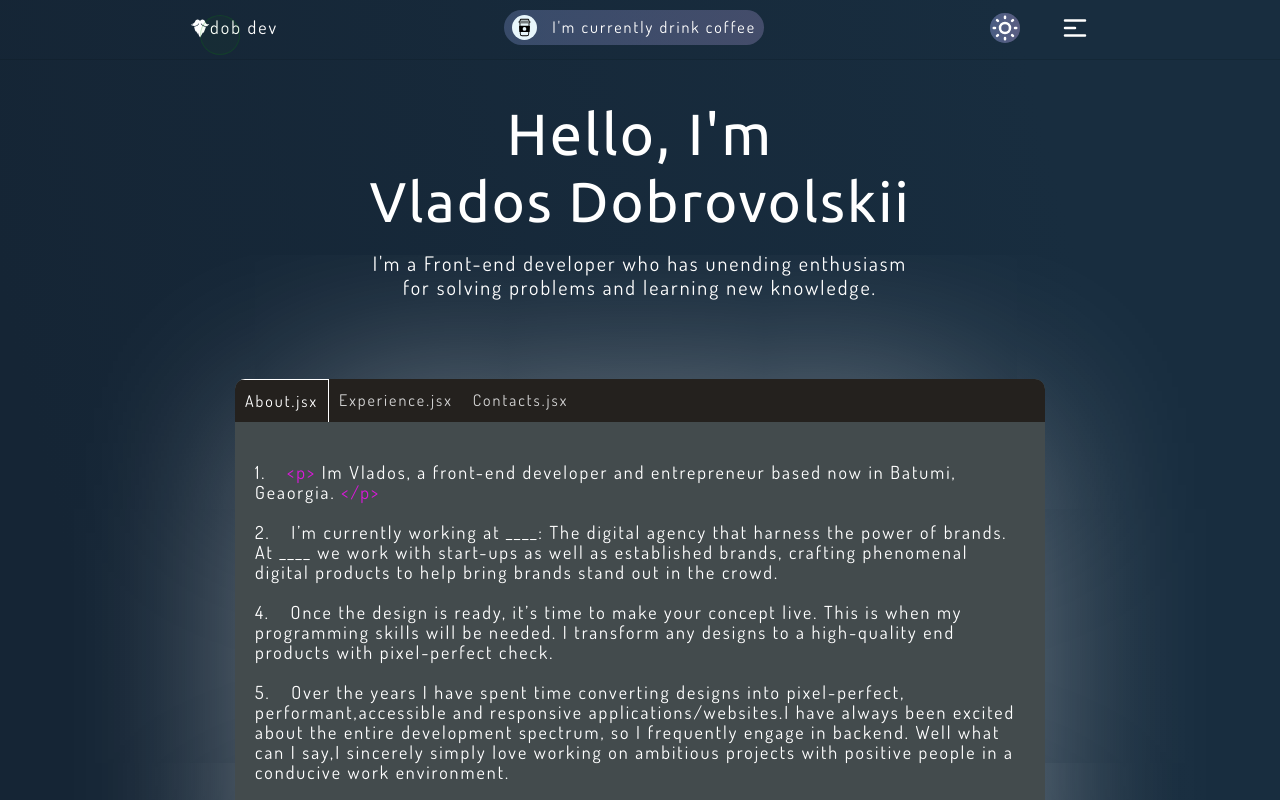
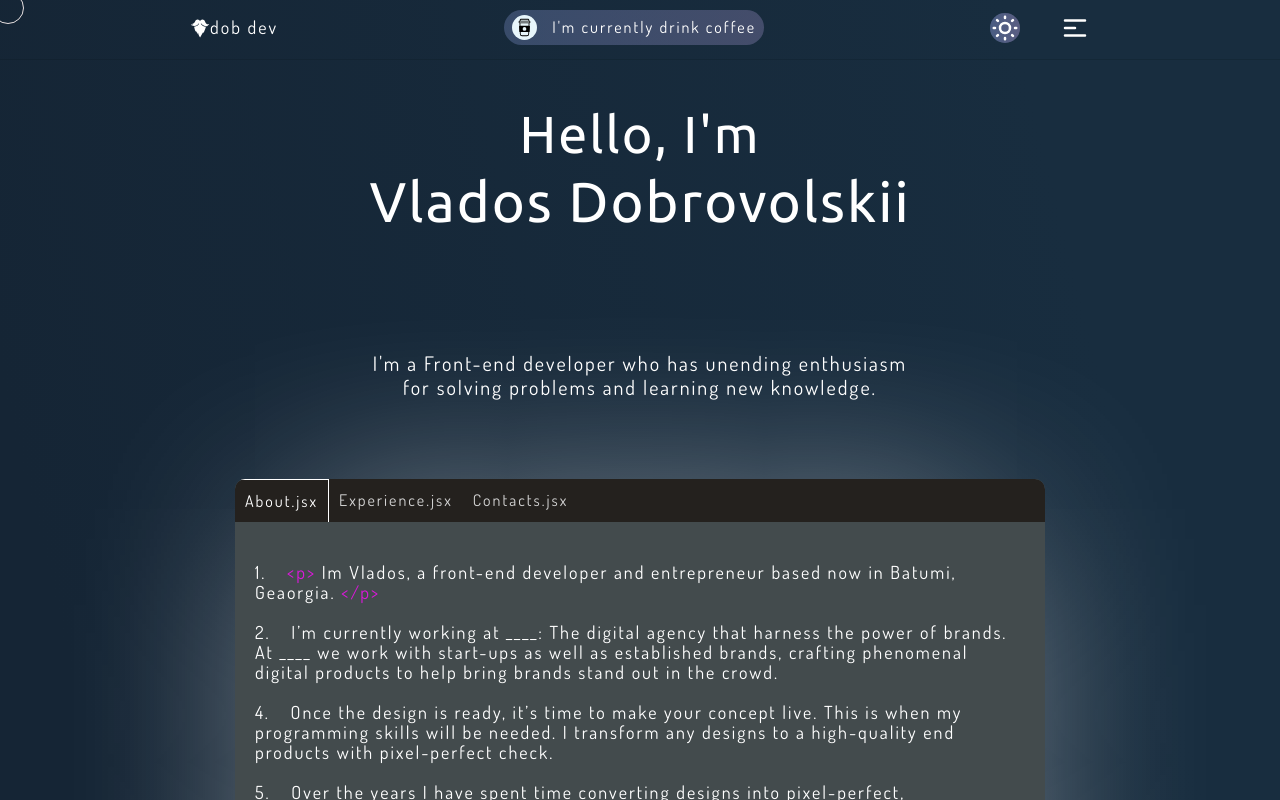
Before and after one commit to dobrovolskyv/my_portfolio, a React (Create React App) app: page / in a window 1280 px wide. Shown: the top 800 px of the page. Built offline with nearby package versions, Linux system fonts and the light colour scheme.

Commit message:
add cursor style

```diff
--- a/package.json
+++ b/package.json
@@ -6,6 +6,7 @@
     "@testing-library/jest-dom": "^5.16.5",
     "@testing-library/react": "^13.4.0",
     "@testing-library/user-event": "^13.5.0",
+    "framer-motion": "^10.0.0",
     "gsap": "^3.11.4",
     "react": "^18.2.0",
     "react-dom": "^18.2.0",
--- a/src/App.js
+++ b/src/App.js
@@ -1,4 +1,6 @@
+import { useState, useEffect } from "react";
 import {Link, Routes, Route} from "react-router-dom"
+import {motion} from "framer-motion"
 import "./index.scss"
 import HomeScreen from './pages/Home/Home';
 import Experience from "./pages/Experience/Experience";
@@ -14,13 +16,55 @@ import Footer from "./components/Footer/Footer";
 
 function App() {
 
+  const [mousePosition, setMousePosition] = useState({
+    x: 0,
+    y: 0
+  })
+  const [cursorVariant, setCursorVarivant] =useState('default')
+
+  useEffect(()=>{
+    const mouseMove = e =>{
+      setMousePosition({
+        x: e.clientX ,
+        y: e.clientY ,
+
+      })
+
+    }
+
+    window.addEventListener('mousemove', mouseMove);
+
+    return ()=>{
+      window.removeEventListener('mousemove', mouseMove)
+    }
+  },[])
+
+  const variants= {
+    default:{
+      x: mousePosition.x- 8,
+      y: mousePosition.y- 8,
+
+    },
+    text:{
+      width: 40,
+      height: 40,
+      x: mousePosition.x - 20,
+      y: mousePosition.y - 20,
+      backgroundColor: 'rgb(232, 225, 225)',
+      mixBlendMode: 'difference' ,
+
+    }
+  }
+  const textEnter=()=> setCursorVarivant('text')
+  const textLeave=()=> setCursorVarivant('default')
 
   return (
     <div className="container">
-      <div id="aura"></div>
-      <div id="cursor"></div>
+     <motion.div id='cursor' variants={variants} animate={cursorVariant}/>
       <NavBar className="nav"/>
-      <Header/>
+
+      <Header textEnter={textEnter} textLeave={textLeave}/>
+
       <Routes>
           <Route path='/' element={<HomeScreen/>}/>
           <Route path='/experience' element={<Experience/>}/>
--- a/src/components/Header/Header.jsx
+++ b/src/components/Header/Header.jsx
@@ -1,5 +1,5 @@
 import React, { useState } from 'react'
-import { Link, Outlet } from 'react-router-dom'
+import { Link,  } from 'react-router-dom'
 import s from "./Header.module.scss"
 
 import Contacts from '../Contacts/Contacts.jsx'
@@ -8,7 +8,7 @@ import About from '../About/About';
 
 
 
-function Header() {
+function Header({textEnter, textLeave}) {
 
   const [toggleState, setToggleState] = useState(1);
 
@@ -16,12 +16,15 @@ function Header() {
     setToggleState(index)
   }
 
+
   return (
     <div className={s.header_container}>
 
       <div className={s.info__present}>
-        <p className={s.undertitle}>Hello, I'm</p>
-        <h1 className={s.title}> Vlados Dobrovolskii</h1>
+
+        <p  onMouseEnter={textEnter} onMouseLeave={textLeave} className={s.undertitle}>Hello, I'm</p>
+        <h1 onMouseEnter={textEnter} onMouseLeave={textLeave} className={s.title}> Vlados Dobrovolskii</h1>
+
         <p className={s.subtitle}>I'm a Front-end developer who has unending enthusiasm for solving problems and learning new knowledge.</p>
       </div>
       <div className={s.tabs_wrapper}>
--- a/src/components/Header/Header.module.scss
+++ b/src/components/Header/Header.module.scss
@@ -20,11 +20,9 @@
 .undertitle{
     font-family: 'Ubuntu', sans-serif;
     font-weight: 400;
-    font-size: 56px;
+    font-size: 52px;
     line-height: 58px;
-    font-size: 58px;
     color: var(#{--text-color-default});
-
 }
 .title {
     font-family: 'Ubuntu', sans-serif;
--- a/src/index.scss
+++ b/src/index.scss
@@ -29,11 +29,12 @@ $text-color-default: var(--text-color-dark);
   box-sizing: border-box;
   margin: 0;
   padding: 0;
+  // cursor: none;
 }
 a{
   text-decoration: none;
   color: inherit;
-  cursor: pointer;
+
 }
 
 ul,li{
@@ -79,33 +80,43 @@ body{
 }
 }
 
-
-#cursor,
-#aura{
- position: absolute;
- border-radius: 100%;
- transition: .5s cubic-bezier(.75, -1.27,.3, 2.33) transform, .2s cubic-bezier(.75, -1.27,.3, 2.33) opacity;
- user-select: none;
- pointer-events: none;
- z-index: 100000;
+h1{
+  font-size: 56px;
+  text-align: center;
+  margin: 100px 0 ;
+  display: inline-block;
+}
+#cursor{
+  // background-color: rgb(232, 225, 225);
+  height: 32px;
+  width: 32px;
+  border-radius: 50%;
+  position: fixed;
+  top: 0;
+  left: 0;
+  pointer-events: none;
+  z-index: 1000;
+  transition: all 0.2s linear;
+  border: 1px solid rgb(232, 225, 225);
 }
 
-#aura{
-  width: 40px;
-  height: 40px;
-  border: 1px solid rgba(green, 0.2);
-  background-color:rgba(95, 246, 14, 0.027);
-  transform: translate(10px, 5px);}
-  aura.active{
-      border: 1.2px solid rgba(0, 128, 0, 0.2);
-      transform: scale(1.3)
-  }
+
+// #aura{
+//   width: 40px;
+//   height: 40px;
+//   border: 1px solid rgba(green, 0.2);
+//   background-color:rgba(95, 246, 14, 0.027);
+//   transform: translate(10px, 5px);}
+//   aura.active{
+//       border: 1.2px solid rgba(0, 128, 0, 0.2);
+//       transform: scale(1.3)
+//   }
 
 
-.hidden{
-  overflow: hidden;
-}
-#aura.hidden, #cursor.hidden{
+// .hidden{
+//   overflow: hidden;
+// }
+// #aura.hidden, #cursor.hidden{
 
-      transform: scale(.001);
-}
+//       transform: scale(.001);
+// }
```
Also changed, not shown: 1 other file (tests, documents, lock files or other folders).
